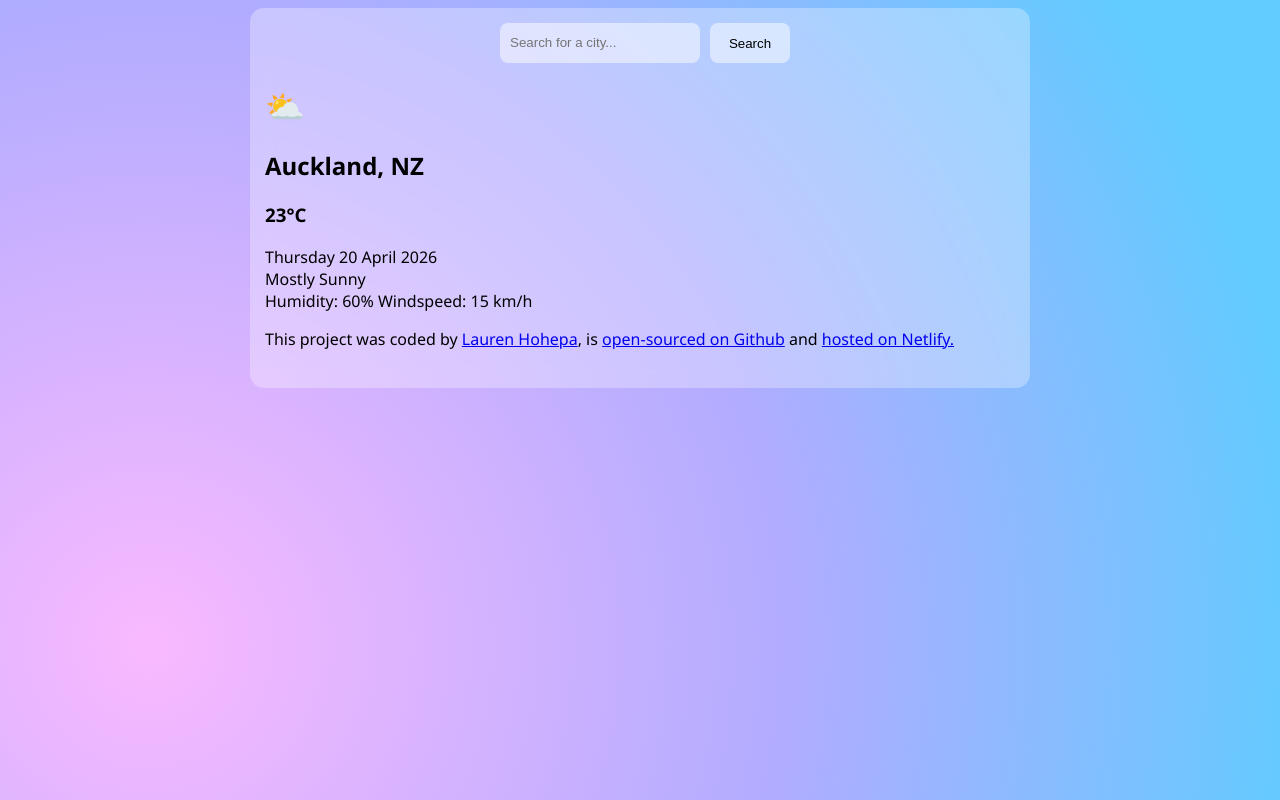
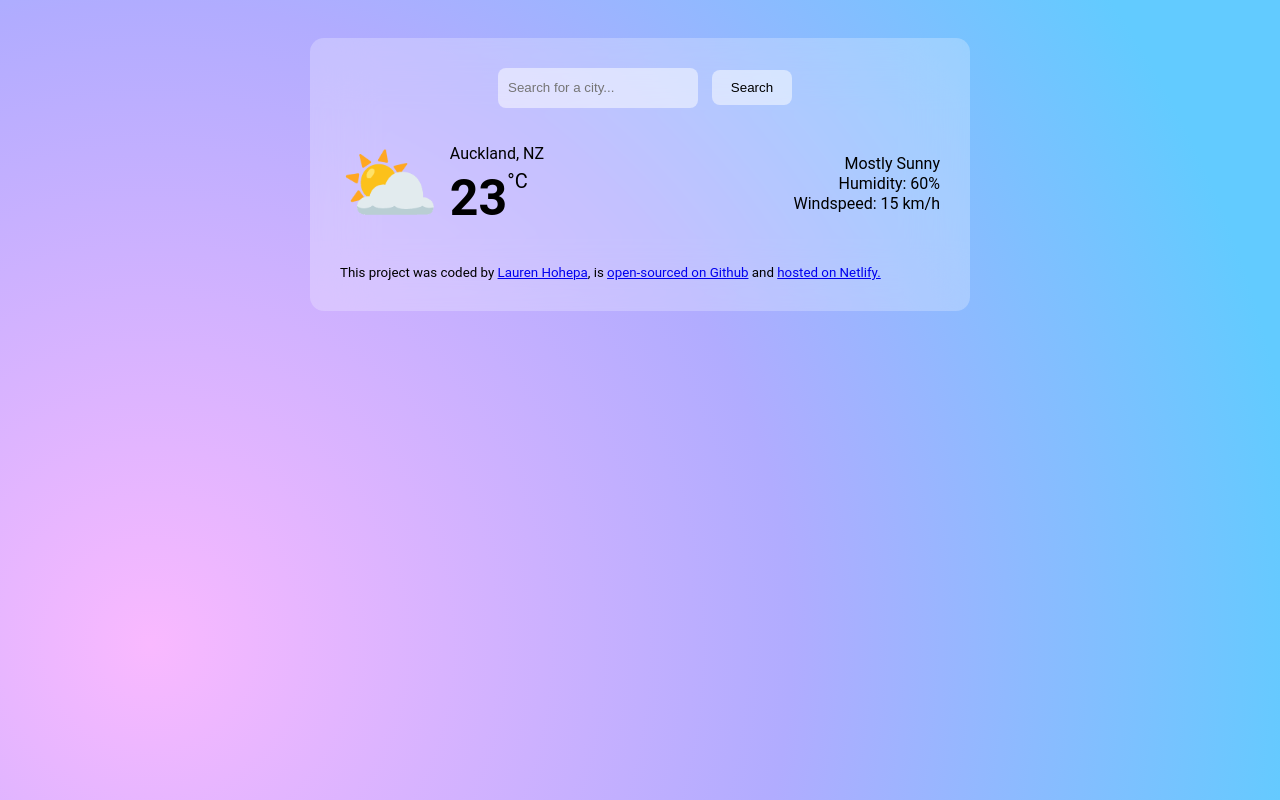
Before and after one commit to lauren-ana/huarere-app, a plain HTML site: page index.html in a window 1280 px wide. Drawn offline with Linux system fonts and the light colour scheme.

Commit message:
Daily Forecast CSS updated
Added flexbox to position elements, and amended div classes to suit

```diff
--- a/index.html
+++ b/index.html
@@ -20,20 +20,27 @@
         </form>
       </header>
       <main>
-        <div><h1>⛅</h1></div>
-        <div><h2>Auckland, NZ</h2></div>
-        <div><h3>23°C</h3></div>
-        <div>
-          <p>
-            Thursday 20 April 2026
-            <br />
-            Mostly Sunny
-            <br />
-            Humidity: 60% Windspeed: 15 km/h
-          </p>
+        <div class="daily-forecast">
+          <div class="daily-forecast-item">
+            <div class="forecast-emoji"><h1>⛅</h1></div>
+            <div class="forecast-item">
+              <div class="forecast-city"><p>Auckland, NZ</p></div>
+              <div class="forecast-temp"><p>23<div class="forecast-degree">°C</div></p></div>
+            </div>
+          </div>
+          <div class="daily-forecast-date">
+            <p>
+              Mostly Sunny
+              <br />
+              Humidity: 60%
+              <br />
+              Windspeed: 15 km/h
+            </p>
+          </div>
         </div>
       </main>
       <footer>
+        <small>
         This project was coded by
         <a href="https://github.com/lauren-ana" target="_blank">Lauren Hohepa</a
         >, is
@@ -44,6 +51,7 @@
         <a href="https://www.netlify.com/" target="_blank"
           >hosted on Netlify.</a
         >
+        </small>
       </footer>
     </div>
   </body>
--- a/src/style.css
+++ b/src/style.css
@@ -8,22 +8,23 @@ body {
   background-repeat: no-repeat;
   background-size: cover;
   background-attachment: fixed;
-  font-family: "Segoe UI", Tahoma, Geneva, Verdana, sans-serif;
+  font-family: "Roboto", sans-serif;
+  padding: 30px;
+}
+
+header {
+  display: flex;
+  justify-content: center;
 }
 
 .weather-app {
   margin: 0 auto;
-  padding: 15px;
-  width: 750px;
-  height: 350px;
-  background-color: rgba(255, 255, 255, 0.3);
-  backdrop-filter: blur(10px);
+  padding: 30px;
+  width: 600px;
+  height: auto;
+  background-color: rgba(255, 255, 255, 0.25);
+  backdrop-filter: blur(30px);
   border-radius: 14px;
-}
-
-form {
-  display: flex;
-  justify-content: center;
 }
 
 .search-input {
@@ -44,3 +45,49 @@ form {
   background-color: rgba(255, 255, 255, 0.5);
   cursor: pointer;
 }
+
+.daily-forecast {
+  margin: 30px 0;
+  display: flex;
+  justify-content: space-between;
+}
+
+.daily-forecast-item {
+  display: flex;
+  align-items: center;
+}
+
+.daily-forecast-item p {
+  margin: 0;
+}
+
+.forecast-emoji {
+  font-size: 40px;
+  margin-right: 10px;
+}
+
+.forecast-emoji h1 {
+  margin: 0;
+}
+
+.forecast-city {
+  font-size: 16px;
+  margin-bottom: 6px;
+}
+
+.forecast-temp {
+  display: flex;
+  position: relative;
+  font-size: 50px;
+  font-weight: bold;
+}
+
+.forecast-degree {
+  font-size: 20px;
+  font-weight: normal;
+}
+
+.daily-forecast-date {
+  text-align: right;
+  line-height: 20px;
+}
```
